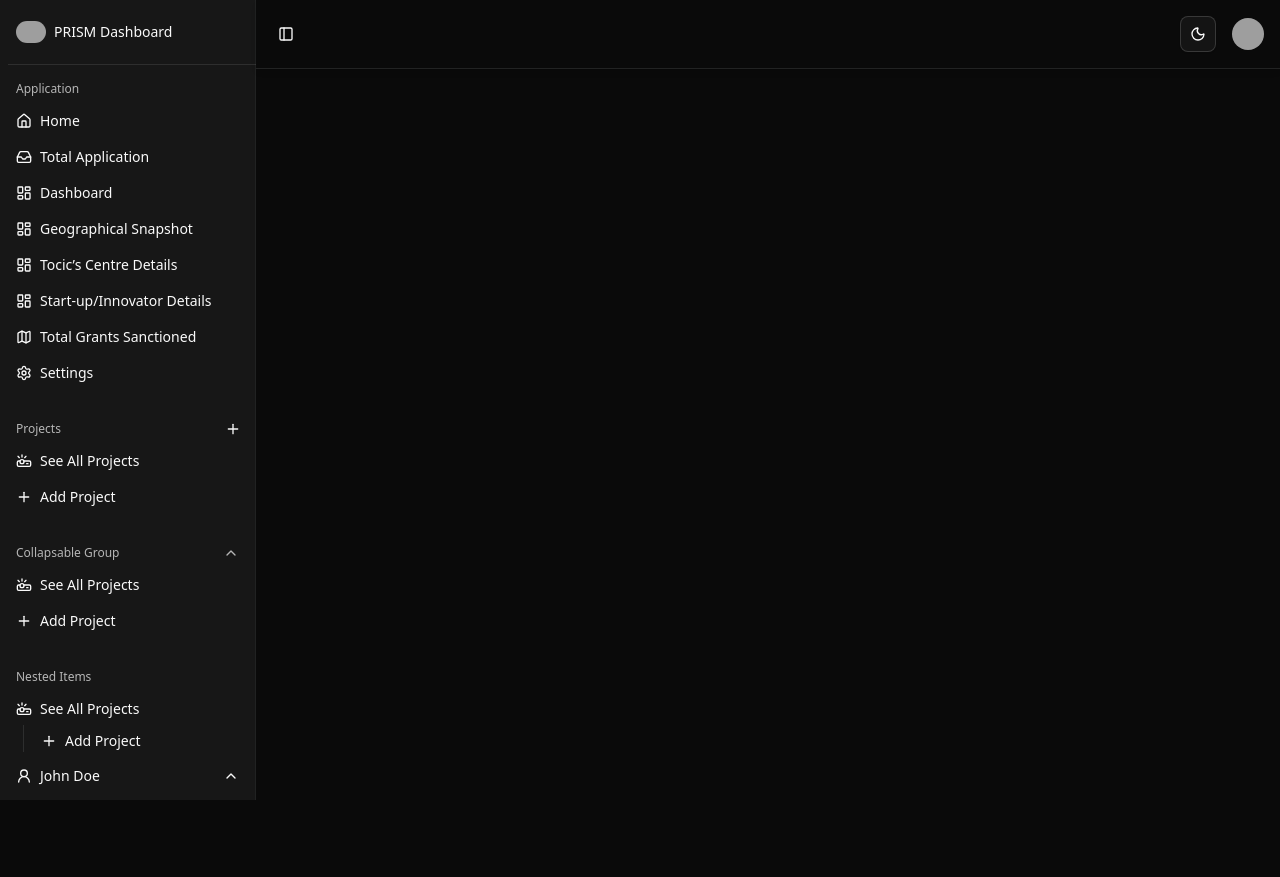
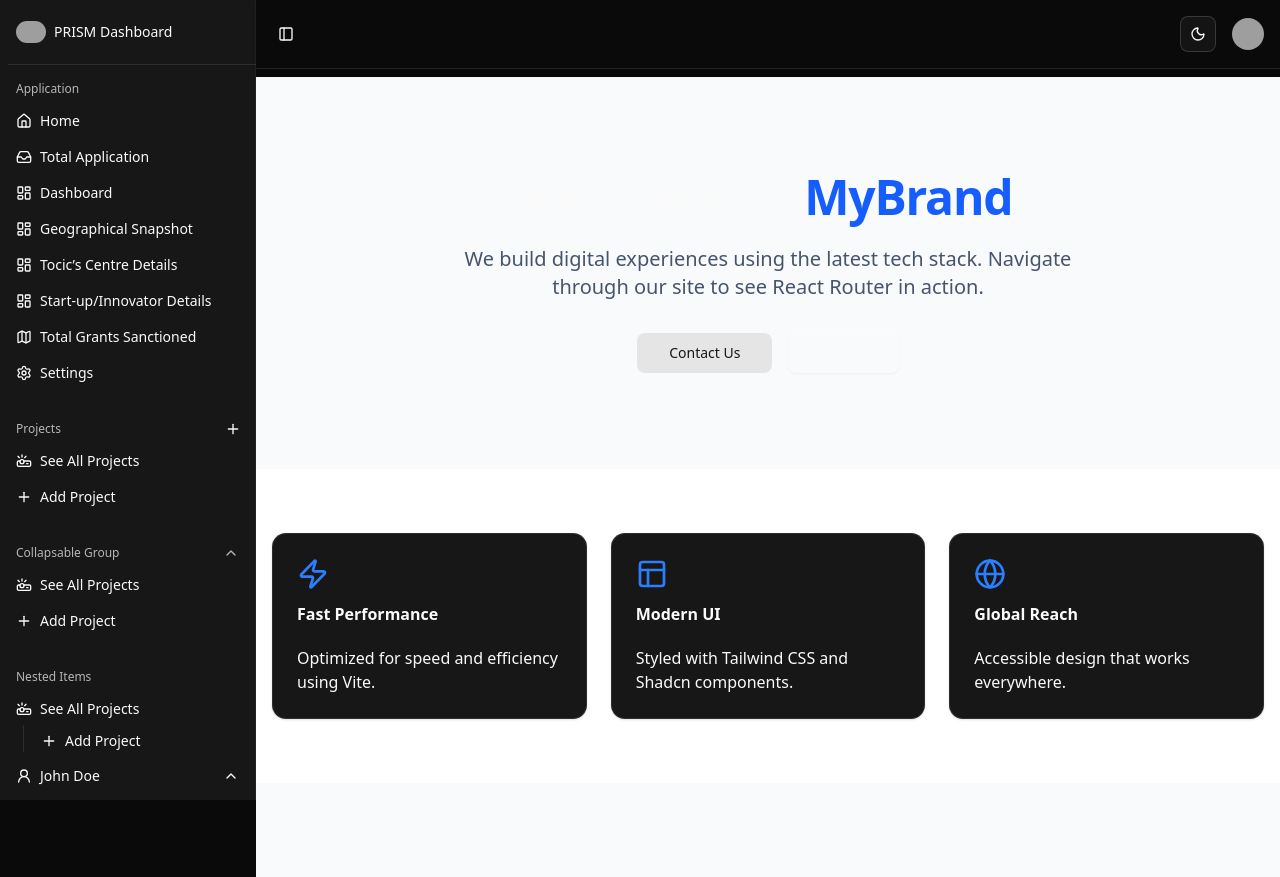
Before and after one commit to viveksoni-oss/Prism-Dashboard, a React (Vite) app: page /home in a window 1280 px wide. Before the commit the page ends 800 px from the top, so only its background shows below. Built offline with nearby package versions, Linux system fonts and the light colour scheme; sample sign-in values are in the browser's storage; grey boxes are pictures that could not be loaded.

Commit message:
feat: restructure routing and enhance Tocic Center page with new components

```diff
--- a/src/App.jsx
+++ b/src/App.jsx
@@ -1,37 +1,34 @@
 import { ThemeProvider } from "./components/Theme-Provider";
 import NavBar from "./components/NavBar";
-import Home from "./Pages/Home";
+import Home from "./Pages/Website/Home";
 import Dashboard from "./Pages/Dashboard";
 import { Route, Routes } from "react-router-dom";
 import Login from "./Pages/LogIn";
 import { Toaster } from "react-hot-toast";
-import { SidebarProvider, SidebarTrigger } from "./components/ui/sidebar";
+import { SidebarProvider } from "./components/ui/sidebar";
 import SidebarComponents from "./components/SidebarComponents";
-import { AuthProvider } from "./components/login/AuthContext.jsx";
+import { AuthProvider, useAuth } from "./components/login/AuthContext.jsx";
 import ProtectedRoute from "./components/login/ProtectedRoute.jsx";
 import TocicDetails from "./Pages/Tocic-center";
 
-function App() {
+function AppContent() {
+  const { isLoggedIn } = useAuth(); // 👈 IMPORTANT
+
   return (
-    <AuthProvider>
-      <ThemeProvider defaultTheme="dark" storageKey="vite-ui-theme">
     <SidebarProvider>
-          <ProtectedRoute>
-            <SidebarComponents></SidebarComponents>
-          </ProtectedRoute>
+      {/* Show Sidebar ONLY when logged in */}
+      {isLoggedIn && <SidebarComponents />}
+
       <main className="w-full">
-            <NavBar></NavBar>
+        <NavBar />
+
         <Routes>
+          {/* Public routes */}
+          <Route path="/" element={<Home />} />
+          <Route path="/home" element={<Home />} />
           <Route path="/login" element={<Login />} />
-              <Route
-                path="/"
-                element={
-                  <ProtectedRoute>
-                    <Home />
-                  </ProtectedRoute>
-                }
-              ></Route>
 
+          {/* Protected routes */}
           <Route
             path="/dashboard"
             element={
@@ -40,6 +37,7 @@ function App() {
               </ProtectedRoute>
             }
           />
+
           <Route
             path="/tocic-center"
             element={
@@ -49,10 +47,18 @@ function App() {
             }
           />
         </Routes>
+
       </main>
+    </SidebarProvider>
+  );
+}
 
-          <Toaster></Toaster>
-        </SidebarProvider>
+function App() {
+  return (
+    <AuthProvider>
+      <ThemeProvider defaultTheme="dark" storageKey="vite-ui-theme">
+        <AppContent />
+        <Toaster />
       </ThemeProvider>
     </AuthProvider>
   );
--- /dev/null
+++ b/src/Pages/Tocic-center/TocicAddButton.jsx
@@ -0,0 +1,7 @@
+import { Button } from '@/components/ui/button'
+import React from 'react'
+export default function TocicAddButton() {
+  return (
+    <button>Add Center</button>
+  )
+}
--- a/src/Pages/Tocic-center/TocicTabularData.jsx
+++ b/src/Pages/Tocic-center/TocicTabularData.jsx
@@ -81,7 +81,7 @@ const invoices = [
 export function TableDemo() {
   return (
     <Table>
-      <TableCaption>A list of your recent invoices.</TableCaption>
+      <TableCaption>All TOCIC CENTER</TableCaption>
       <TableHeader>
         <TableRow>
           <TableHead className="w-[100px]">TOCIC CENTER</TableHead>
@@ -100,12 +100,12 @@ export function TableDemo() {
           </TableRow>
         ))}
       </TableBody>
-      <TableFooter>
+      {/* <TableFooter>
         <TableRow>
           <TableCell colSpan={3}>Total</TableCell>
           <TableCell className="text-right">$2,500.00</TableCell>
         </TableRow>
-      </TableFooter>
+      </TableFooter> */}
     </Table>
   )
 }
--- a/src/Pages/Tocic-center/index.jsx
+++ b/src/Pages/Tocic-center/index.jsx
@@ -1,5 +1,6 @@
 import React from "react";
 import { TableDemo } from "./TocicTabularData";
+
 
 function TocicDetails() {
   return (
--- /dev/null
+++ b/src/Pages/Website/About.jsx
@@ -0,0 +1,27 @@
+import React from 'react';
+import { Button } from "@/components/ui/button"
+import { Link } from 'react-router-dom';
+
+const About = () => {
+  return (
+    <div className="container mx-auto px-4 py-16">
+      <h1 className="text-3xl font-bold mb-6">About Us</h1>
+      <div className="prose max-w-3xl text-slate-600">
+        <p className="mb-4">
+          We are a team of passionate developers building great tools with React.
+          This page demonstrates a simple route transition without reloading the browser.
+        </p>
+        <p className="mb-8">
+          Our mission is to simplify web development using modern tools like Shadcn UI,
+          Tailwind CSS, and React Router DOM.
+        </p>
+
+        <Link to="/">
+          <Button variant="secondary">Back to Home</Button>
+        </Link>
+      </div>
+    </div>
+  );
+};
+
+export default About;
--- /dev/null
+++ b/src/Pages/Website/Contact.jsx
@@ -0,0 +1,35 @@
+import React from 'react';
+import { Button } from "@/components/ui/button"
+import { Input } from "@/components/ui/input"
+import { Card, CardContent, CardHeader, CardTitle, CardDescription } from "@/components/ui/card"
+
+const Contact = () => {
+  return (
+    <div className="container mx-auto px-4 py-16 flex justify-center">
+      <Card className="w-full max-w-md">
+        <CardHeader>
+          <CardTitle>Get in Touch</CardTitle>
+          <CardDescription>Send us a message and we'll reply ASAP.</CardDescription>
+        </CardHeader>
+        <CardContent className="space-y-4">
+          <div className="space-y-2">
+            <label className="text-sm font-medium">Name</label>
+            <Input placeholder="Your name" />
+          </div>
+          <div className="space-y-2">
+            <label className="text-sm font-medium">Email</label>
+            <Input type="email" placeholder="john@example.com" />
+          </div>
+          <div className="space-y-2">
+            <label className="text-sm font-medium">Message</label>
+            {/* Using Input as a textarea workaround since we didn't install Textarea component */}
+            <Input className="h-24" placeholder="How can we help?" />
+          </div>
+          <Button className="w-full">Send Message</Button>
+        </CardContent>
+      </Card>
+    </div>
+  );
+};
+
+export default Contact;
--- /dev/null
+++ b/src/Pages/Website/Home.jsx
@@ -0,0 +1,65 @@
+import React from 'react';
+import { Button } from "@/components/ui/button"
+import { Card, CardContent, CardHeader, CardTitle } from "@/components/ui/card"
+import { Layout, Zap, Globe } from 'lucide-react';
+import { Link } from 'react-router-dom';
+
+const Home = () => {
+  return (
+    <div className="min-h-screen bg-slate-50">
+      {/* Hero */}
+      <section className="py-24 text-center container mx-auto px-4">
+        <h1 className="text-4xl font-extrabold tracking-tight lg:text-5xl mb-6">
+          Welcome to <span className="text-blue-600">MyBrand</span>
+        </h1>
+        <p className="text-xl text-slate-600 mb-8 max-w-2xl mx-auto">
+          We build digital experiences using the latest tech stack.
+          Navigate through our site to see React Router in action.
+        </p>
+        <div className="flex justify-center gap-4">
+          <Link to="/contact">
+            <Button size="lg" className="px-8">Contact Us</Button>
+          </Link>
+          <Link to="/about">
+            <Button size="lg" variant="outline">About Us</Button>
+          </Link>
+        </div>
+      </section>
+
+      {/* Features Grid */}
+      <section className="py-16 bg-white">
+        <div className="container mx-auto px-4 grid grid-cols-1 md:grid-cols-3 gap-6">
+          <Card>
+            <CardHeader>
+              <Zap className="w-8 h-8 text-blue-500 mb-2" />
+              <CardTitle>Fast Performance</CardTitle>
+            </CardHeader>
+            <CardContent>
+              Optimized for speed and efficiency using Vite.
+            </CardContent>
+          </Card>
+          <Card>
+            <CardHeader>
+              <Layout className="w-8 h-8 text-blue-500 mb-2" />
+              <CardTitle>Modern UI</CardTitle>
+            </CardHeader>
+            <CardContent>
+              Styled with Tailwind CSS and Shadcn components.
+            </CardContent>
+          </Card>
+          <Card>
+            <CardHeader>
+              <Globe className="w-8 h-8 text-blue-500 mb-2" />
+              <CardTitle>Global Reach</CardTitle>
+            </CardHeader>
+            <CardContent>
+              Accessible design that works everywhere.
+            </CardContent>
+          </Card>
+        </div>
+      </section>
+    </div>
+  );
+};
+
+export default Home;
--- a/src/components/login/AuthContext.jsx
+++ b/src/components/login/AuthContext.jsx
@@ -39,4 +39,4 @@ export function AuthProvider({ children }) {
   );
 }
 
-export const useAuth = () => useContext(AuthContext);
+export const  useAuth = () => useContext(AuthContext);
--- a/src/main.jsx
+++ b/src/main.jsx
@@ -9,9 +9,7 @@ import { AuthProvider } from "./components/login/AuthContext.jsx"; // <-- import
 createRoot(document.getElementById("root")).render(
   <BrowserRouter>
     <StrictMode>
-      <AuthProvider>
         <App />
-      </AuthProvider>
     </StrictMode>
   </BrowserRouter>
 );
```
Lines whose indentation alone changed are shown as unchanged.
